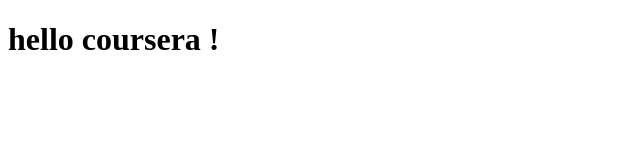
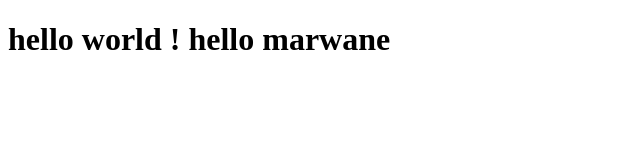
Before and after one commit to MRdrissi/coursera-test, a plain HTML site: page site/index.html in a window 1280 px wide. Shown: the whole page, without its empty margins (0-640 px from the left). Drawn offline with Linux system fonts and the light colour scheme.

Commit message:
smalls additions

```diff
--- a/site/index.html
+++ b/site/index.html
@@ -6,6 +6,6 @@
   	<title>hello marwane !</title>
   </head>
   <body>
-  <h1>hello coursera !</h1>
+   <h1>hello world ! hello marwane</h1>
   </body>
   </html>
```
